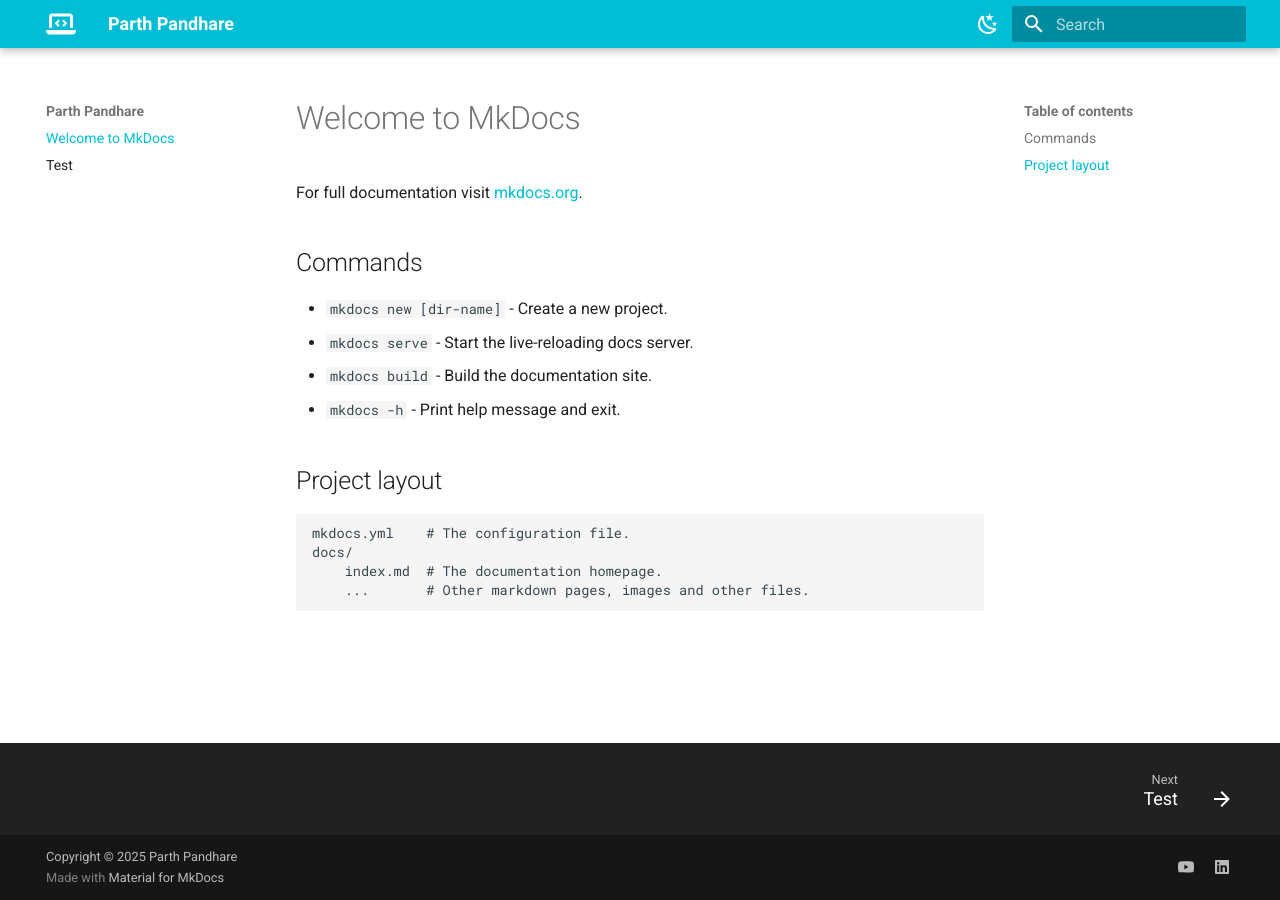
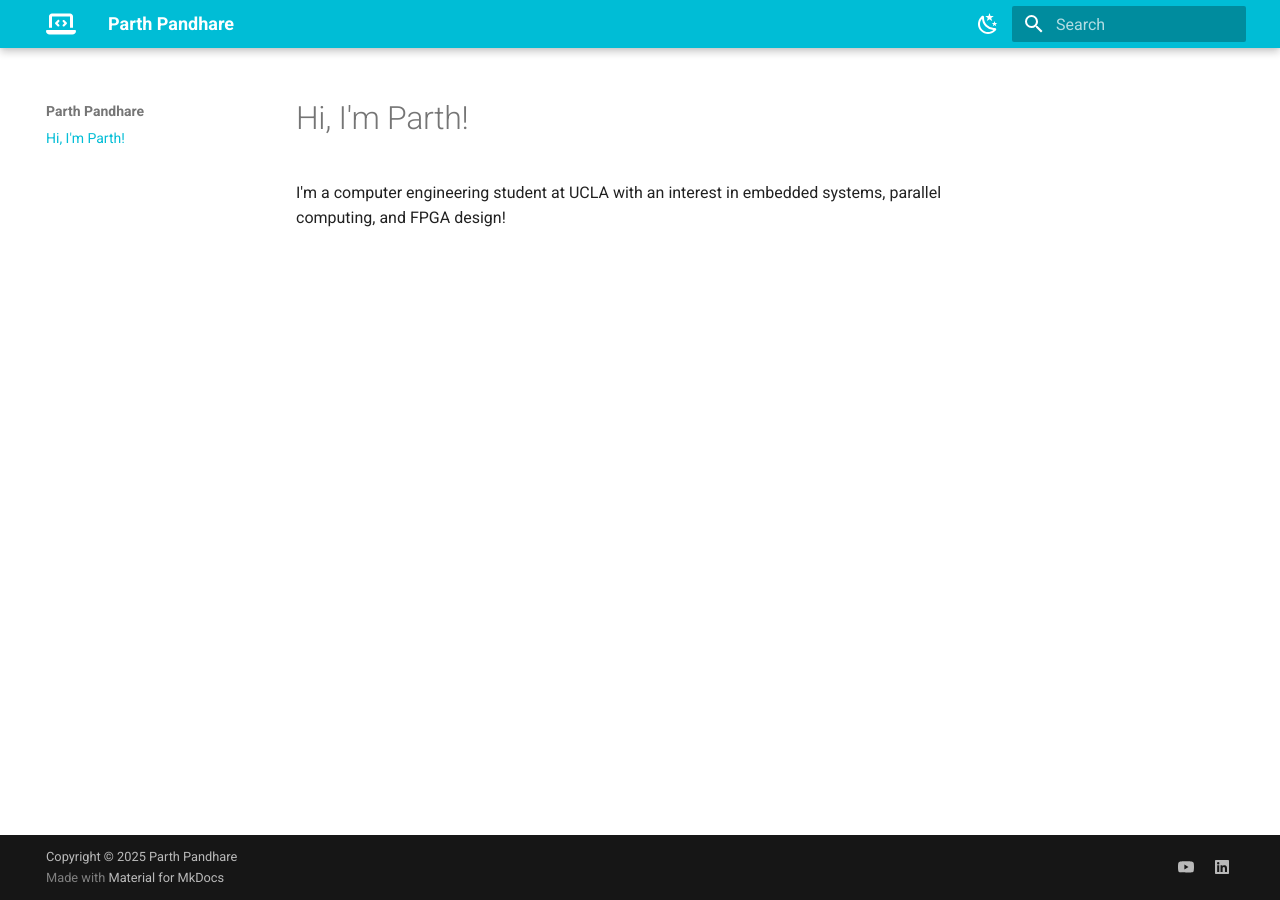
Before and after one commit to ParthPandhare/website, an MkDocs documentation site: the page built from docs/index.md, in a window 1280 px wide. Built offline with MkDocs 1.6.1 and Material for MkDocs 9.7.7, drawn with Linux system fonts in a browser that asks for light colours.

Commit message:
removing code example, added a simple hello message

````diff
--- a/docs/index.md
+++ b/docs/index.md
@@ -1,17 +1,15 @@
-# Welcome to MkDocs
+# Hi, I'm Parth!
 
-For full documentation visit [mkdocs.org](https://www.mkdocs.org).
+I'm a computer engineering student at UCLA with an interest in embedded systems, parallel computing, and FPGA design!
 
-## Commands
 
-* `mkdocs new [dir-name]` - Create a new project.
-* `mkdocs serve` - Start the live-reloading docs server.
-* `mkdocs build` - Build the documentation site.
-* `mkdocs -h` - Print help message and exit.
+<!-- # Code block example
 
-## Project layout
+A test:
 
-    mkdocs.yml    # The configuration file.
-    docs/
-        index.md  # The documentation homepage.
-        ...       # Other markdown pages, images and other files.
+```c++ title="test.cpp" linenums="1" hl_lines="2-4"
+int x = 5;
+for (int i = 0; i < 10; ++i) {
+    x++;
+}
+``` -->
````
Also changed, not shown: docs/test_code.md (deleted, +0 -10 lines).
